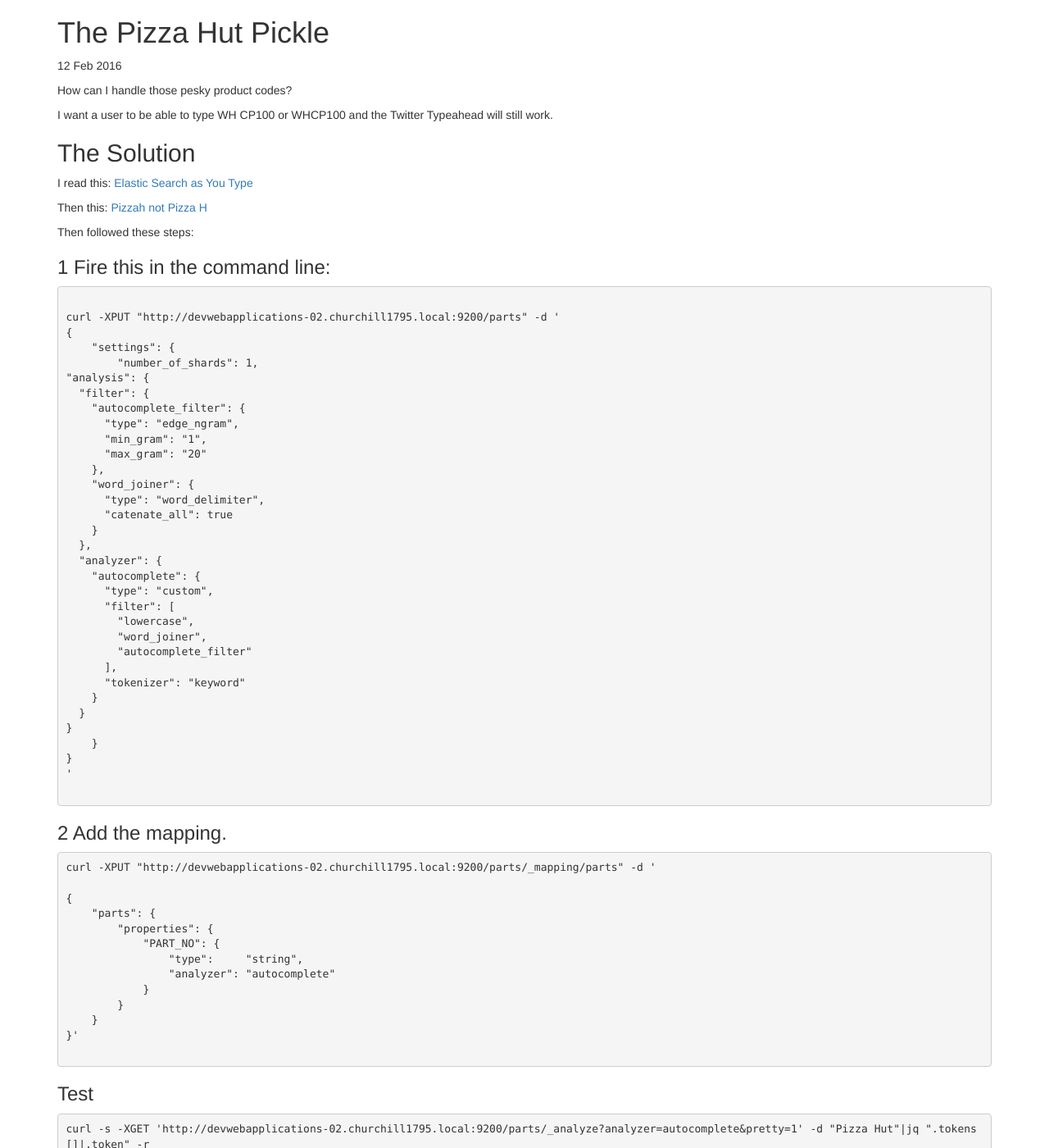
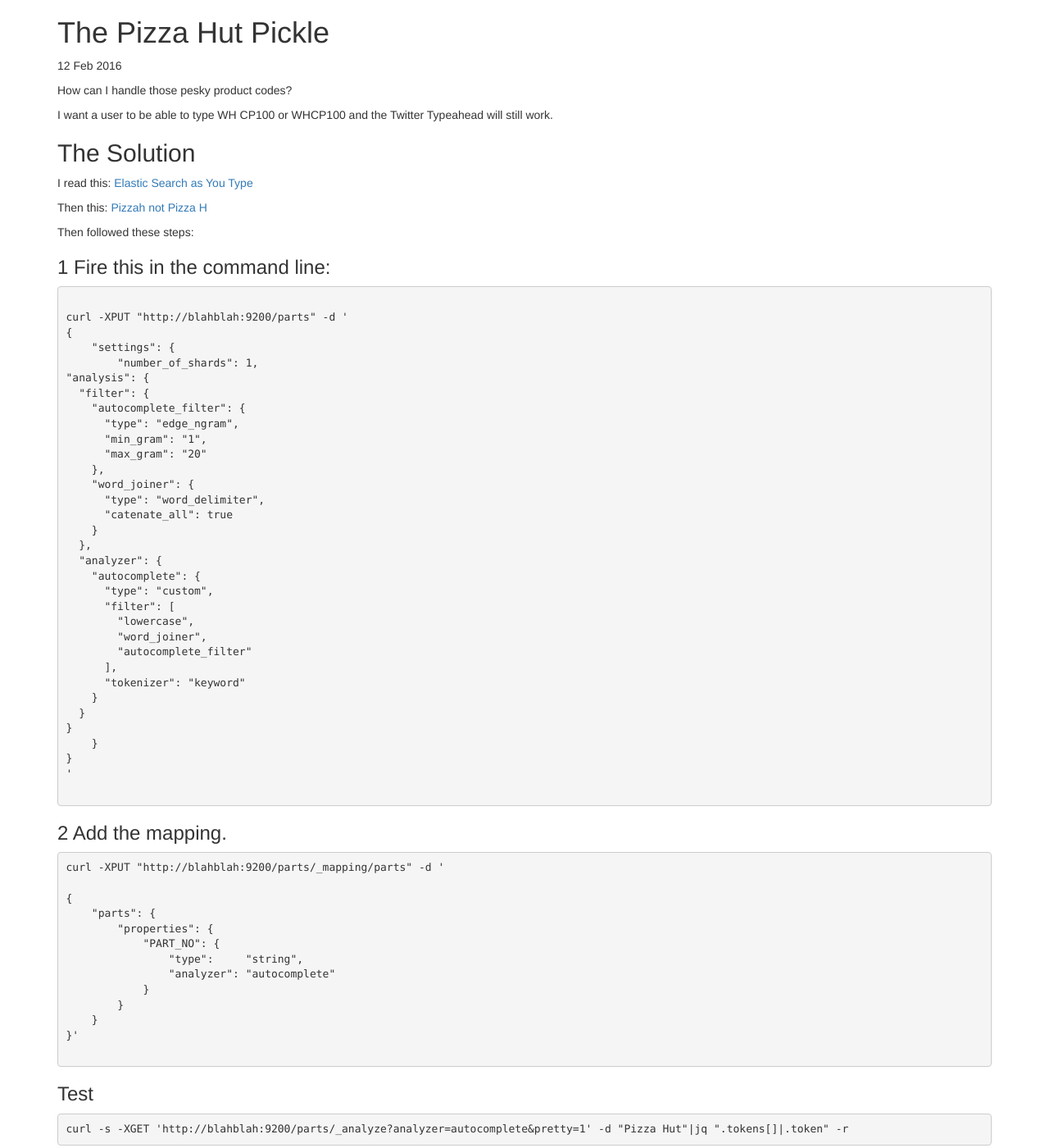
Before and after one commit to ArtisanTinkerer/ArtisanTinkerer.github.io, a Jekyll site: the page built from _posts/2016-02-12-pizza-hut-pickle.md, in a window 1280 px wide and 1400 px high. Shown: the whole window at 82% size. Built offline with Jekyll 4.4.1, drawn with Linux system fonts in a browser that asks for light colours; some of the changed lines change nothing that is shown.

Commit message:
Update 2016-02-12-pizza-hut-pickle.md

````diff
--- a/_posts/2016-02-12-pizza-hut-pickle.md
+++ b/_posts/2016-02-12-pizza-hut-pickle.md
@@ -22,7 +22,7 @@ Then followed these steps:
 
 ```
 
-curl -XPUT "http://devwebapplications-02.churchill1795.local:9200/parts" -d '
+curl -XPUT "http://blahblah:9200/parts" -d '
 {
     "settings": {
         "number_of_shards": 1,
@@ -59,7 +59,7 @@ curl -XPUT "http://devwebapplications-02.churchill1795.local:9200/parts" -d '
 ### 2 Add the mapping.
 
 ```
-curl -XPUT "http://devwebapplications-02.churchill1795.local:9200/parts/_mapping/parts" -d '
+curl -XPUT "http://blahblah:9200/parts/_mapping/parts" -d '
 
 {
     "parts": {
@@ -76,7 +76,7 @@ curl -XPUT "http://devwebapplications-02.churchill1795.local:9200/parts/_mapping
 
 ### Test
 ```
-curl -s -XGET 'http://devwebapplications-02.churchill1795.local:9200/parts/_analyze?analyzer=autocomplete&pretty=1' -d "Pizza Hut"|jq ".tokens[]|.token" -r
+curl -s -XGET 'http://blahblah:9200/parts/_analyze?analyzer=autocomplete&pretty=1' -d "Pizza Hut"|jq ".tokens[]|.token" -r
 ```
 
 Then I added all to the index, using:
````
